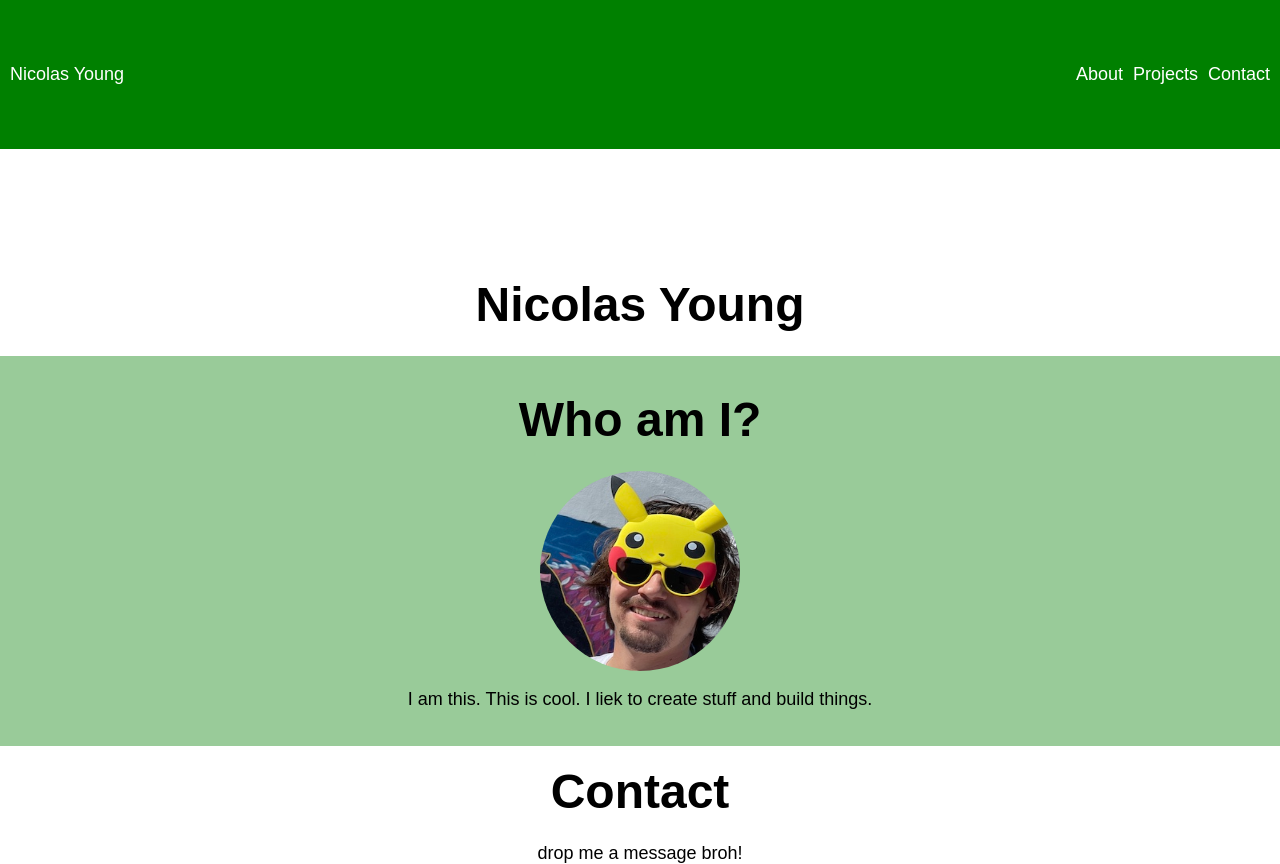
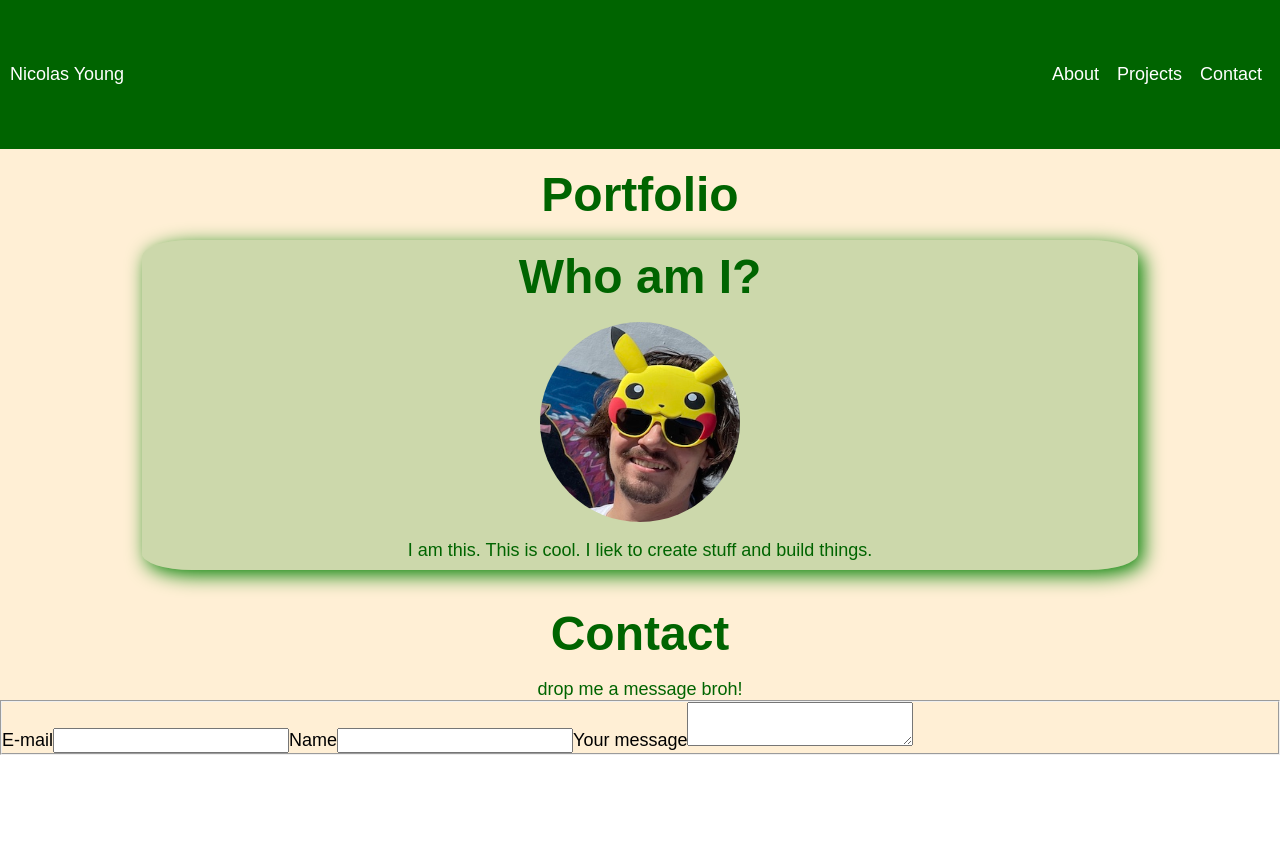
Before and after one commit to bodashii/n_colasyoung, a Next.js app: page / in a window 1280 px wide. After the commit the page ends 800 px from the top, so only its background shows below. Built offline with nearby package versions, Linux system fonts and the light colour scheme.

Commit message:
added form and input fields to index

```diff
--- a/src/pages/index.js
+++ b/src/pages/index.js
@@ -20,7 +20,7 @@ export default function Home() {
         </Nav> */}
 
       <main>
-        <h1 className="title">Nicolas Young</h1>
+        <h1 className="title">Portfolio</h1>
         <About />
       </main>
 
@@ -28,6 +28,18 @@ export default function Home() {
         <section>
           <h3 className="title">Contact</h3>
           <p className="description">drop me a message broh!</p>
+          <div>
+            <form>
+              <fieldset>
+                <label>E-mail</label>
+                <input type="email" required/>
+                <label>Name</label>
+                <input type="text" required/>
+                <label>Your message</label>
+                <textarea></textarea>
+              </fieldset>
+            </form>
+          </div>
         </section>
       </footer>
     </div>
--- a/src/styles/globals.css
+++ b/src/styles/globals.css
@@ -9,9 +9,8 @@
 header {
     text-align: center;
     padding: 5% 0;
-    margin-bottom: 10%;
     align-items: center;
-    background-color: green
+    background-color: darkgreen
 }
 
 nav {
@@ -23,19 +22,33 @@ nav {
 ul {
     display: flex;
     flex-direction: flex-end;
-    margin-right: 5px;
+    margin-right: 0.5em;
 }
 
 li {
     list-style: none;
     display: flex;
     justify-content: space-between;
-    margin: 0 5px;
+    margin: 0 0.5em;
+    align-items: center;
 }
 
 li > a {
     text-decoration: none;
     color: #fff;
+}
+
+h1 {
+    background-color: papayawhip;
+}
+
+main {
+    background-color: papayawhip;
+    padding: 1rem
+}
+
+section {
+    background-color: papayawhip;
 }
 
 .brand {
@@ -51,9 +64,13 @@ li > a {
 }
 
 .about-section {
-    background-color : rgba(0, 125, 0, 0.4);
-    padding: 2em 0;
+    margin: 1rem auto;
+    width: 80%;
+    background-color : rgba(0, 125, 0, 0.2);
+    padding: 0.5rem 0.25rem;
     margin-bottom: 1em;
+    border-radius: 5%;
+    box-shadow: 5px 5px 20px green;
 }
 
 .about-pic {
@@ -70,10 +87,11 @@ li > a {
 .title {
     font-size: 48px;
     text-align: center;
-    margin-bottom: .5em;
+    color: darkgreen;
 }
 
 .description {
     margin-top: 1rem;
     text-align: center;
+    color: darkgreen;
 }
```
